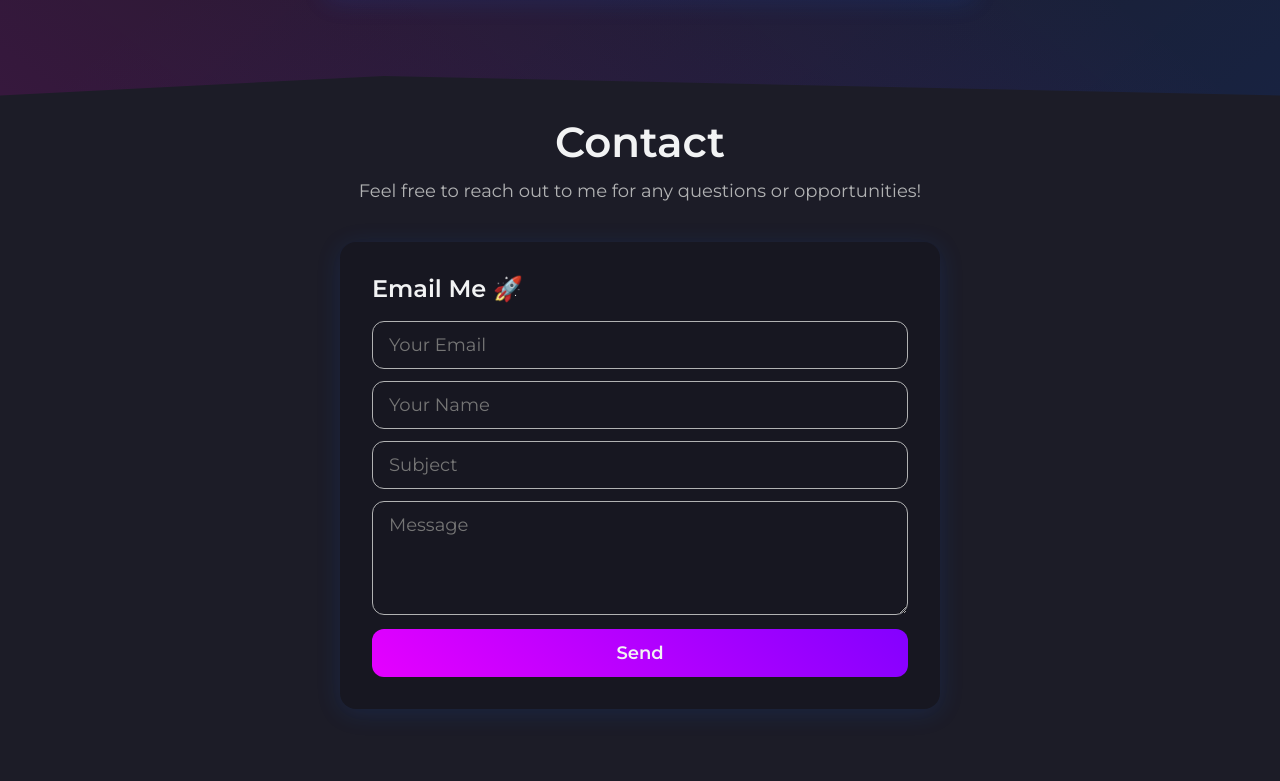
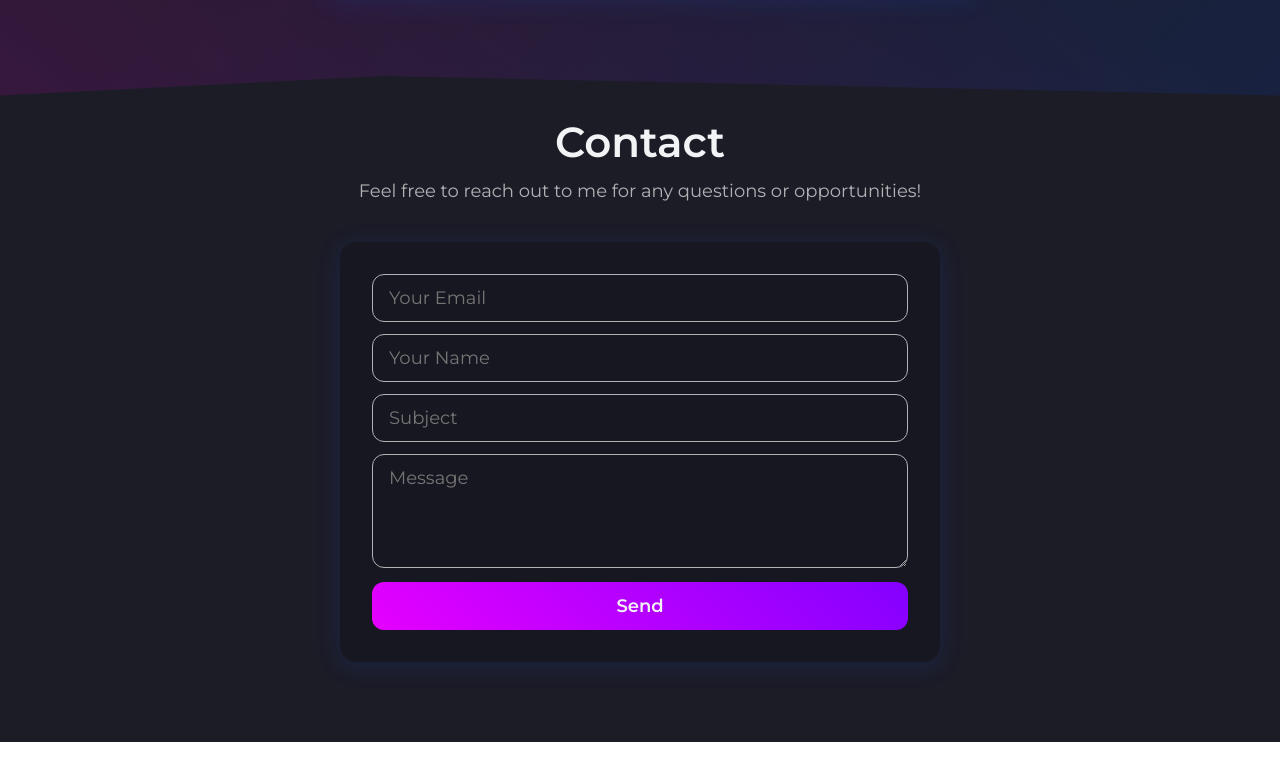
Before and after one commit to dev-hemul/portfolio, a React (Vite) app: page / in a window 1280 px wide. Shown: the part 4740-5521 px from the top of the page. After the commit the page ends 5482 px from the top, so only its background shows below. Built offline with nearby package versions, Linux system fonts and the light colour scheme.

Commit message:
fix bug contact

```diff
--- a/src/components/Contact/index.jsx
+++ b/src/components/Contact/index.jsx
@@ -130,7 +130,7 @@ const Contact = () => {
 
   const handleSubmit = (e) => {
     e.preventDefault();
-    emailjs.sendForm('service_tox7kqs', 'template_nv7k7mj', form.current, 'SybVGsYS52j2TfLbi')
+    emailjs.sendForm('service_ks6uqeu', 'template_a1snh9v', form.current, '1dw-L1hjBzC0N0MS-')
       .then((result) => {
         setOpen(true);
         form.current.reset();
@@ -147,9 +147,9 @@ const Contact = () => {
         <Title>Contact</Title>
         <Desc>Feel free to reach out to me for any questions or opportunities!</Desc>
         <ContactForm ref={form} onSubmit={handleSubmit}>
-          <ContactTitle>Email Me 🚀</ContactTitle>
-          <ContactInput placeholder="Your Email" name="from_email" />
-          <ContactInput placeholder="Your Name" name="from_name" />
+          {/*<ContactTitle>Email Me 🚀</ContactTitle>*/}
+          <ContactInput placeholder="Your Email" name="email" />
+          <ContactInput placeholder="Your Name" name="name" />
           <ContactInput placeholder="Subject" name="subject" />
           <ContactInputMessage placeholder="Message" rows="4" name="message" />
           <ContactButton type="submit" value="Send" />
```
Also changed, not shown: package.json (+3 -4 lines), 1 other file (tests, documents, lock files or other folders).
